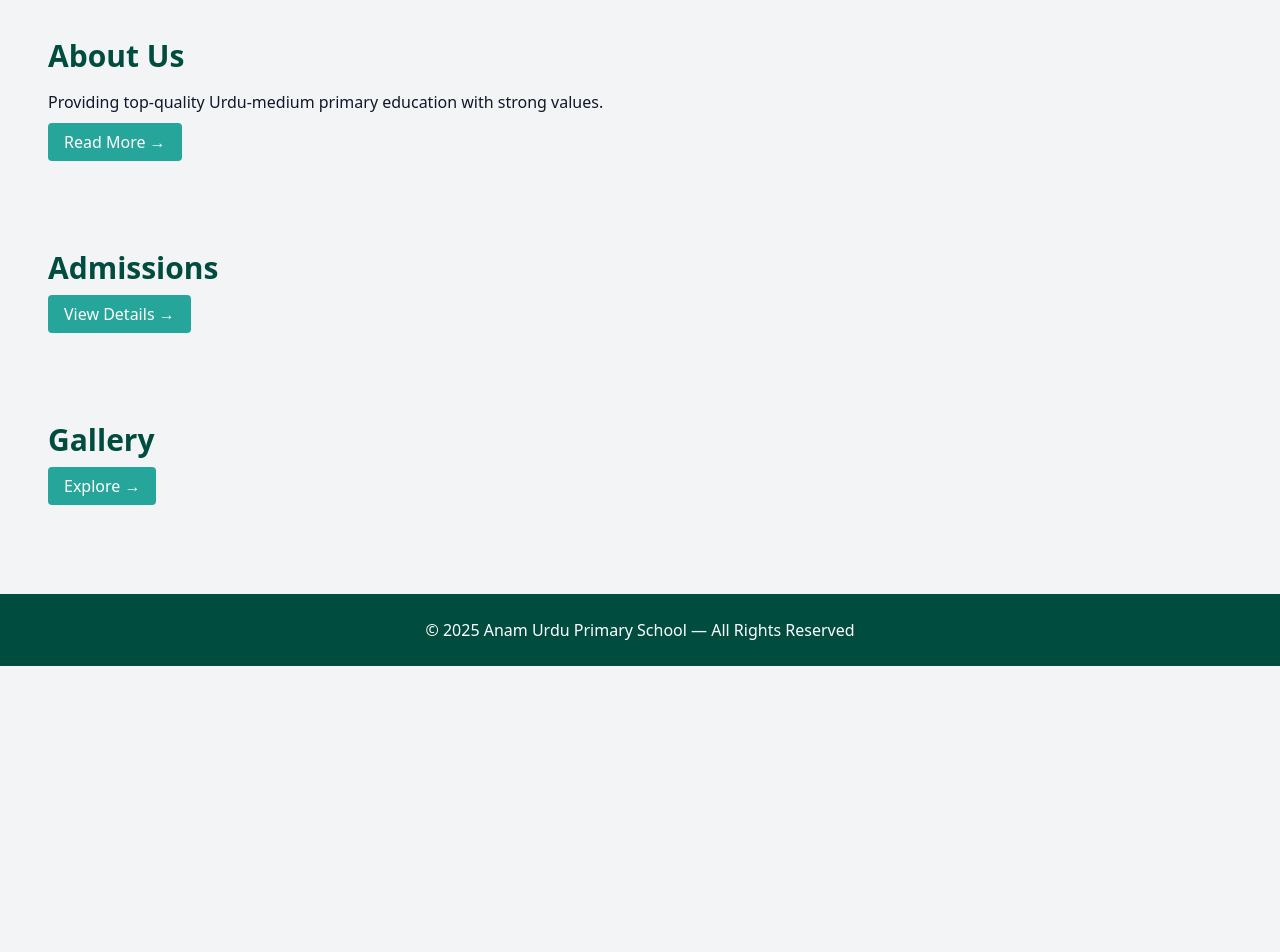
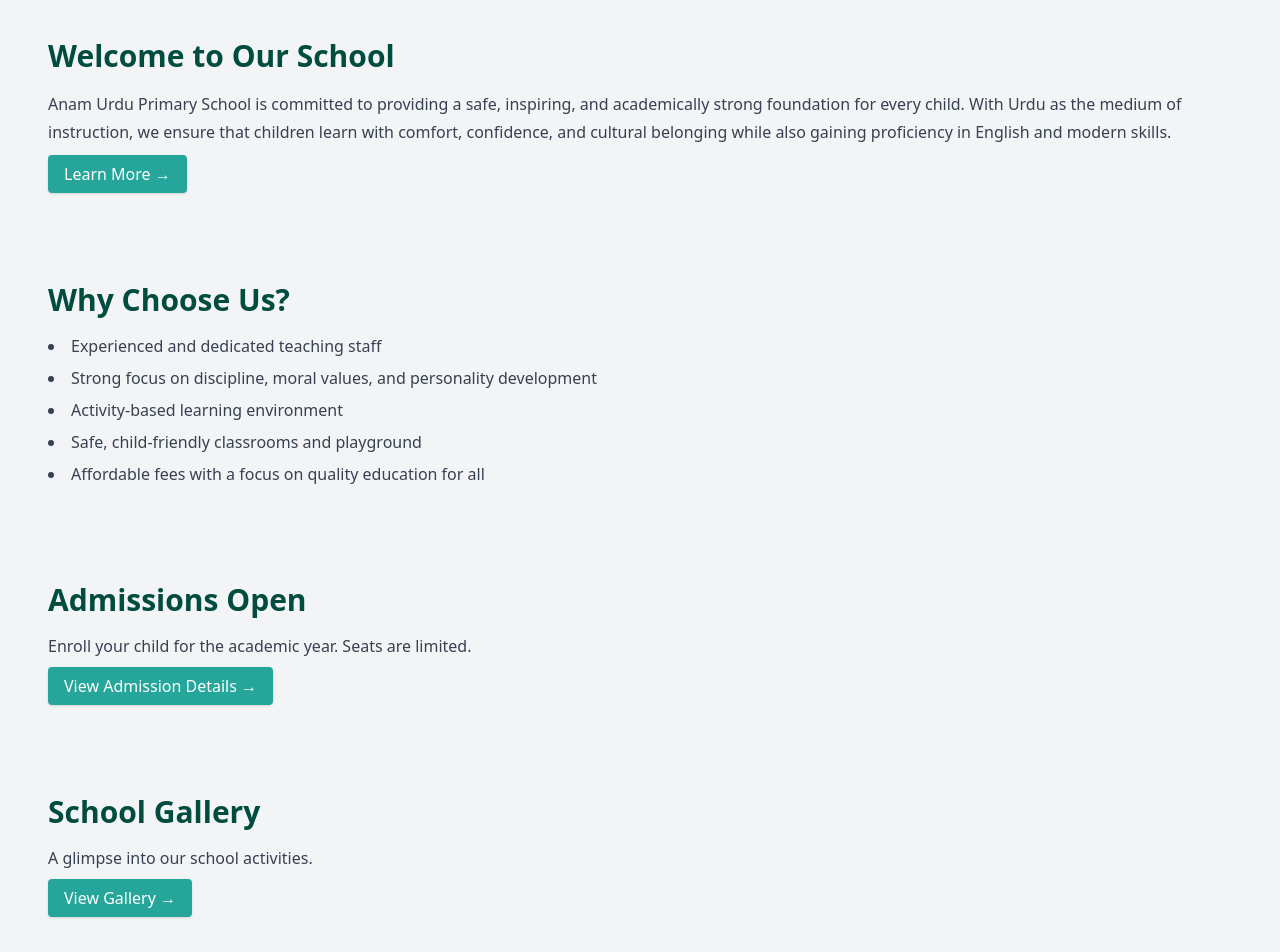
Before and after one commit to NotArsal/anam-school, a React (Vite) app: page / in a window 1280 px wide. Shown: the part 520-1472 px from the top of the page. Before the commit the page ends 1186 px from the top, so only its background shows below. Built offline with nearby package versions, Linux system fonts and the light colour scheme.

Commit message:
Update Home.jsx

```diff
--- a/src/pages/Home.jsx
+++ b/src/pages/Home.jsx
@@ -7,28 +7,55 @@ export default function Home() {
     <>
       <Hero
         title="Anam Urdu Primary School"
-        subtitle="Modern education, moral values & bright futures"
-        image="https://images.unsplash.com/photo-1524995997946-a1c2e315a42f"
+        subtitle="Where Values, Discipline & Quality Education Come Together"
+        image="/images/banner.jpg"
       />
 
-      <Section title="About Us">
-        <p className="mb-4">
-          Providing top-quality Urdu-medium primary education with strong values.
+      <Section title="Welcome to Our School">
+        <p className="mb-4 text-gray-700 leading-7">
+          Anam Urdu Primary School is committed to providing a safe, inspiring,
+          and academically strong foundation for every child. With Urdu as the
+          medium of instruction, we ensure that children learn with comfort,
+          confidence, and cultural belonging while also gaining proficiency in
+          English and modern skills.
         </p>
-        <Link className="bg-secondary text-white px-4 py-2 rounded" to="/about">
-          Read More →
+        <Link
+          to="/about"
+          className="bg-secondary text-white px-4 py-2 rounded shadow"
+        >
+          Learn More →
         </Link>
       </Section>
 
-      <Section title="Admissions">
-        <Link className="bg-secondary text-white px-4 py-2 rounded" to="/admissions">
-          View Details →
+      <Section title="Why Choose Us?">
+        <ul className="list-disc list-inside text-gray-700 space-y-2">
+          <li>Experienced and dedicated teaching staff</li>
+          <li>Strong focus on discipline, moral values, and personality development</li>
+          <li>Activity-based learning environment</li>
+          <li>Safe, child-friendly classrooms and playground</li>
+          <li>Affordable fees with a focus on quality education for all</li>
+        </ul>
+      </Section>
+
+      <Section title="Admissions Open">
+        <p className="mb-4 text-gray-700">
+          Enroll your child for the academic year. Seats are limited.
+        </p>
+        <Link
+          to="/admissions"
+          className="bg-secondary text-white px-4 py-2 rounded shadow"
+        >
+          View Admission Details →
         </Link>
       </Section>
 
-      <Section title="Gallery">
-        <Link className="bg-secondary text-white px-4 py-2 rounded" to="/gallery">
-          Explore →
+      <Section title="School Gallery">
+        <p className="mb-4 text-gray-700">A glimpse into our school activities.</p>
+        <Link
+          to="/gallery"
+          className="bg-secondary text-white px-4 py-2 rounded shadow"
+        >
+          View Gallery →
         </Link>
       </Section>
     </>
```
